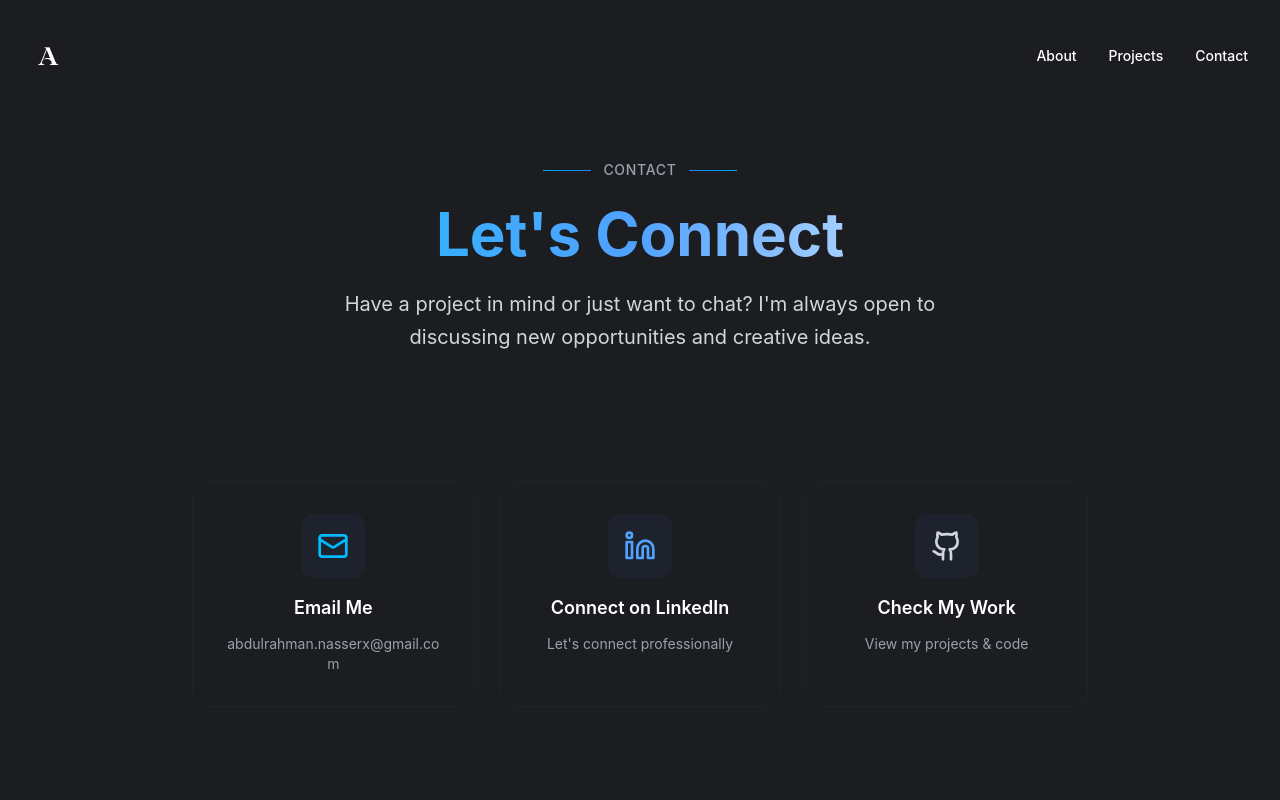
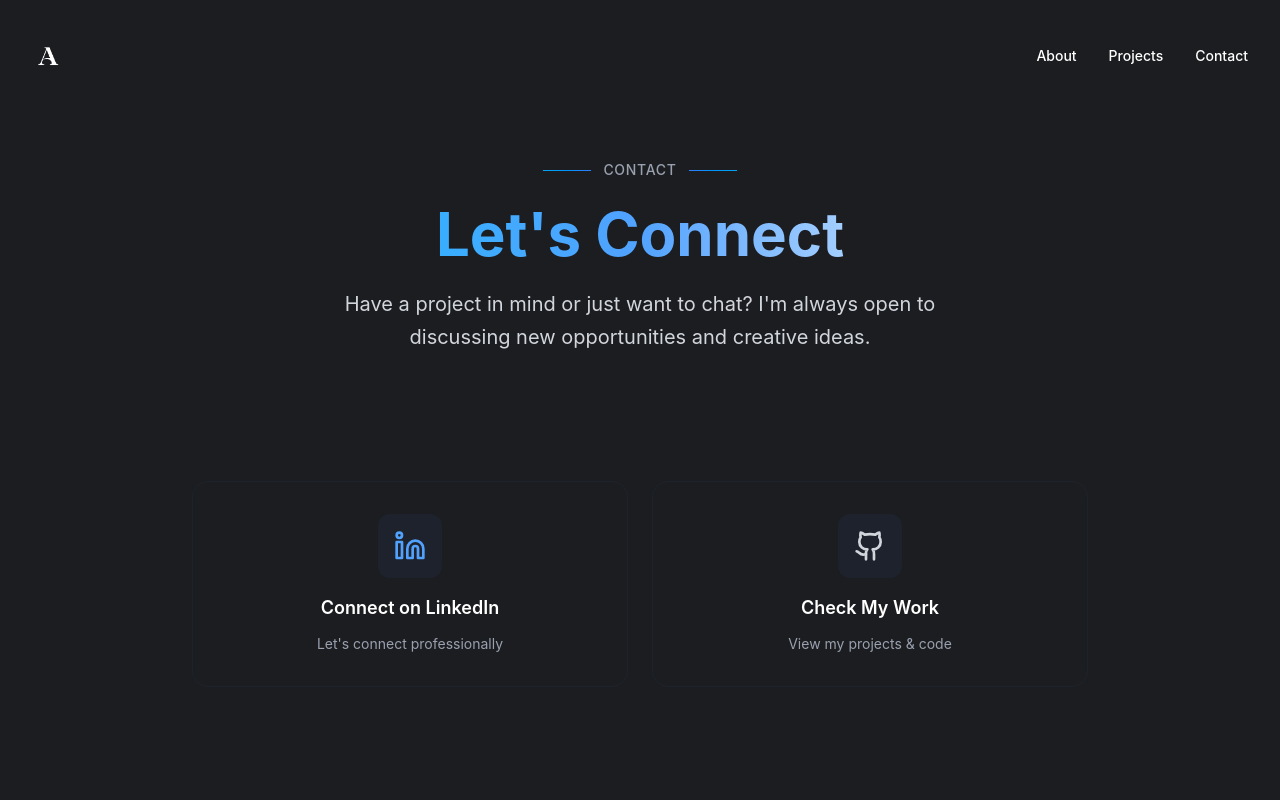
Before and after one commit to Abdulrahman-Nasser0/portifolio-nextjs, a Next.js app: page /contact in a window 1280 px wide. Shown: the top 800 px of the page. Built offline with nearby package versions, Linux system fonts and the light colour scheme.

Commit message:
Improve the contact button

```diff
--- a/src/app/(in-progress)/about/page.jsx
+++ b/src/app/(in-progress)/about/page.jsx
@@ -484,7 +484,7 @@ export default function About() {
                 transition={{ duration: 0.5, delay: 0.4 }}
                 viewport={{ once: true }}
               >
-                <MagneticButton to="/contact" className="text-white p-4 text-lg">
+                <MagneticButton to="/contact" size="xl" className="text-white border border-sky-500/30 hover:border-sky-400/50 text-base w-52 h-52 rounded-full flex items-center justify-center whitespace-nowrap px-4">
                   Get In Touch
                 </MagneticButton>
               </motion.div>
--- a/src/app/(in-progress)/contact/page.jsx
+++ b/src/app/(in-progress)/contact/page.jsx
@@ -2,7 +2,7 @@
 'use client';
 
 import * as motion from 'motion/react-client';
-import { Mail, Linkedin, Github, Send, MessageSquare } from 'lucide-react';
+import { Linkedin, Github, Send, MessageSquare } from 'lucide-react';
 import { useState } from 'react';
 import emailjs from '@emailjs/browser';
 
@@ -98,26 +98,7 @@ export default function Contact() {
       <section className="py-12">
         <div className="container mx-auto px-4">
           <div className="max-w-4xl mx-auto">
-            <div className="grid grid-cols-1 md:grid-cols-3 gap-6">
-              {/* Email */}
-              <a
-                href="https://mail.google.com/mail/?view=cm&fs=1&to=abdulrahman.nasserx@gmail.com"
-                target="_blank"
-                rel="noopener noreferrer"
-                className="group relative overflow-hidden"
-              >
-                <div className="absolute -inset-0.5 rounded-2xl blur opacity-20"></div>
-                <div className="relative rounded-2xl p-8 border border-gray-800/50 hover:border-sky-500/30 transition-all duration-300 h-full flex flex-col items-center text-center">
-                  <div className="mb-4 p-4 bg-gray-800/50 group-hover:bg-gray-800 rounded-xl transition-colors">
-                    <Mail size={32} className="text-sky-400" />
-                  </div>
-                  <h3 className="text-lg font-semibold text-white mb-3">Email Me</h3>
-                  <p className="text-sm text-gray-400 group-hover:text-gray-300 transition-colors break-all">
-                    abdulrahman.nasserx@gmail.com
-                  </p>
-                </div>
-              </a>
-
+            <div className="grid grid-cols-1 md:grid-cols-2 gap-6">
               {/* LinkedIn */}
               <a
                 href="https://www.linkedin.com/in/abdulrahman-nasser0"
--- a/src/app/(in-progress)/projects/page.jsx
+++ b/src/app/(in-progress)/projects/page.jsx
@@ -55,7 +55,7 @@ export default function Projects() {
                 transition={{ duration: 0.5, delay: 0.4 }}
                 viewport={{ once: true }}
               >
-                <MagneticButton to="/contact" className="text-white p-4 text-lg">
+                <MagneticButton to="/contact" size="xl" className="text-white border border-sky-500/30 hover:border-sky-400/50 text-base w-52 h-52 rounded-full flex items-center justify-center whitespace-nowrap px-4">
                   Get In Touch
                 </MagneticButton>
               </motion.div>
```
